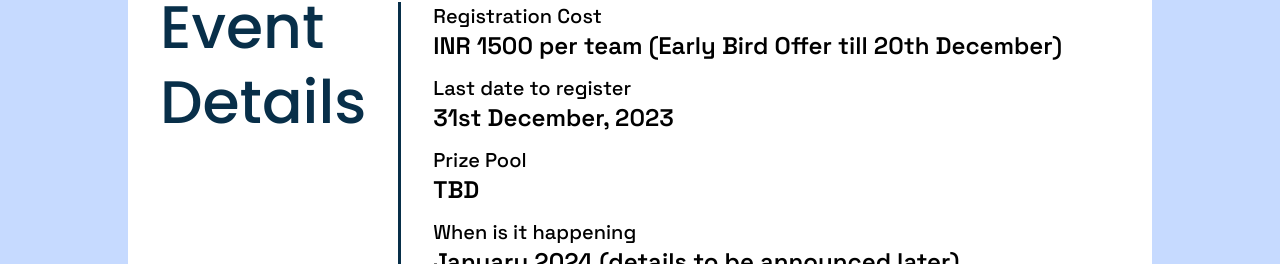
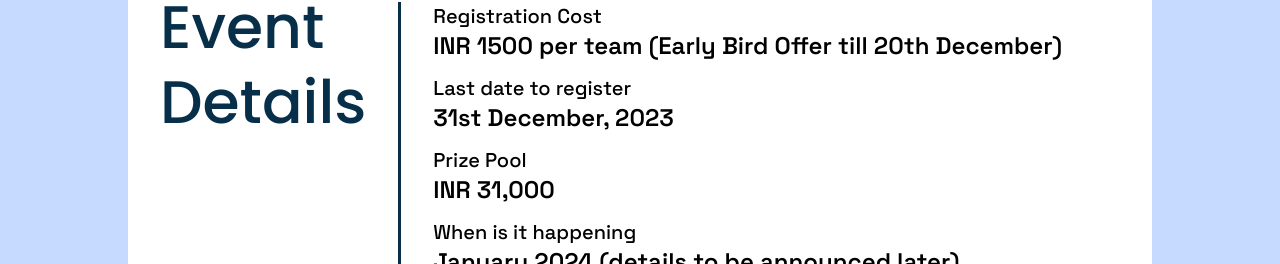
Before and after one commit to Tessellate-CMI/tessellate-frontend, a SvelteKit app: page /competitions/valorant in a window 1280 px wide. Shown: the part 814-1078 px from the top of the page. Built offline with nearby package versions, Linux system fonts and the light colour scheme; a web font is replaced by a local one.

Commit message:
fix: added prize pool

```diff
--- a/src/routes/competitions/valorant/+page.svelte
+++ b/src/routes/competitions/valorant/+page.svelte
@@ -11,7 +11,7 @@
         deadline: '31st December, 2023',
         date: 'January 2024 (details to be announced later)',
         venue: 'Online (prelims) / CMI (finals)',
-        prize_pool: 'TBD'
+        prize_pool: 'INR 31,000'
     }
 
     const rules_pdf = ''
```
